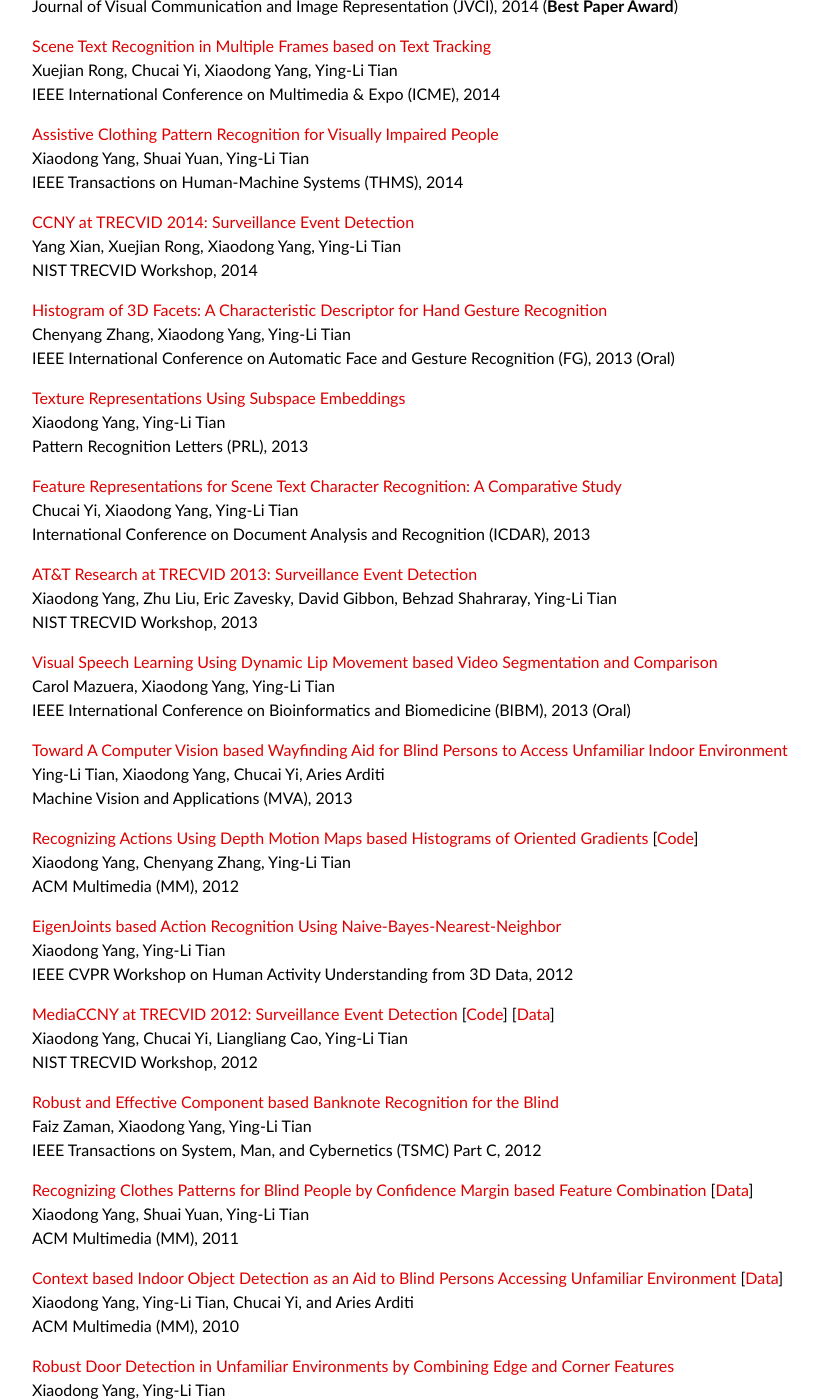
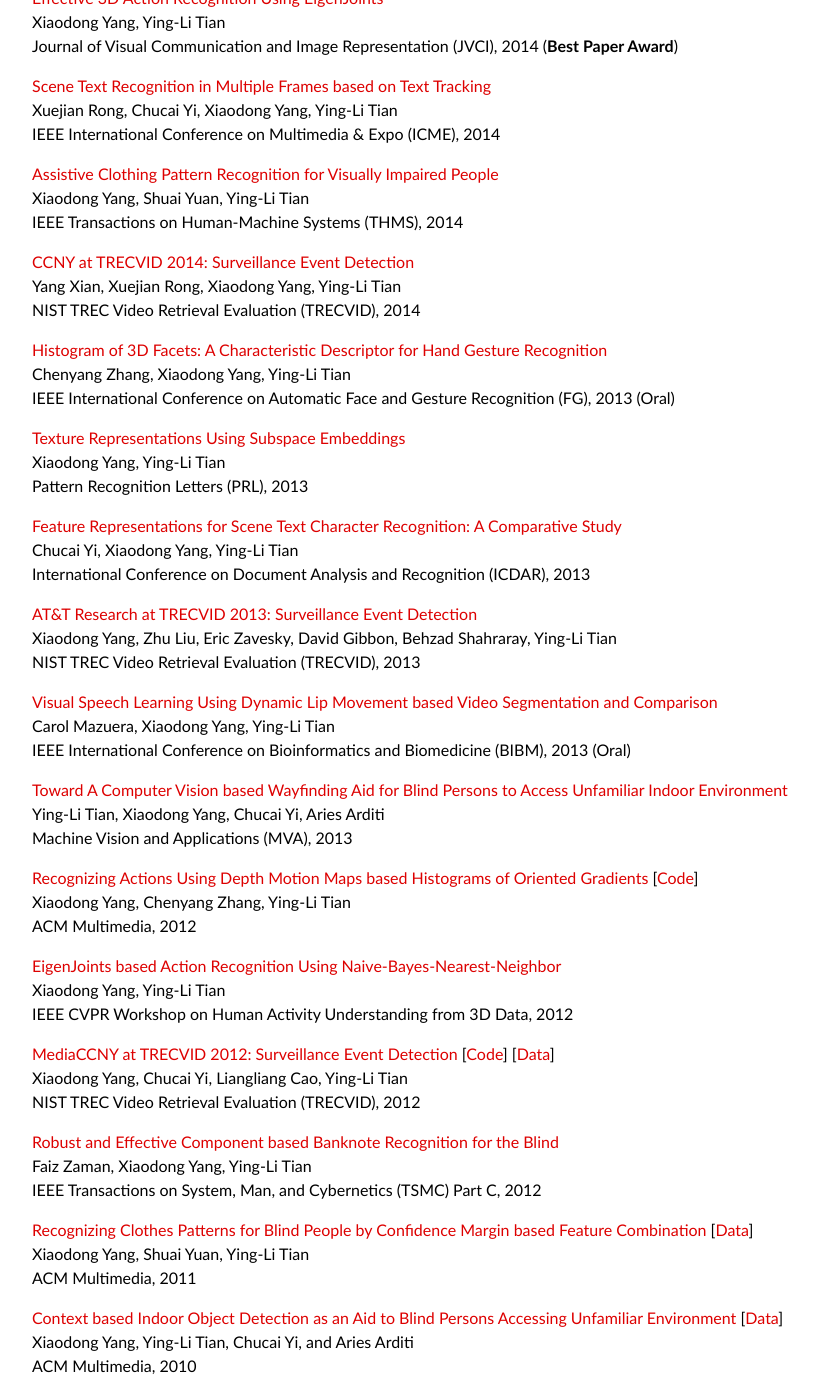
Before and after one commit to xiaodongyang/xiaodongyang.github.io, a Jekyll site: the page built from publications/index.md, in a window 1280 px wide and 1400 px high, scrolled down 1963 px. Shown: the whole window, without its empty margins (208-1027 px from the left). Built offline with Jekyll 4.4.1, drawn with Linux system fonts in a browser that asks for light colours; some web fonts are replaced; some of the changed text lies outside the part shown.

Commit message:
Update index.md

```diff
--- a/publications/index.md
+++ b/publications/index.md
@@ -47,7 +47,7 @@
 
 [Multilayer and Multimodal Fusion of Deep Neural Networks for Video Classification](/publications/papers/mm16.pdf)
 Xiaodong Yang, Pavlo Molchanov, Jan Kautz
-ACM Multimedia (MM), 2016 (Oral)
+ACM Multimedia, 2016 (Oral)
 
 [Online Detection and Classification of Dynamic Hand Gestures with Recurrent 3D Convolutional Neural Networks](/publications/papers/cvpr16.pdf) [[Project](http://research.nvidia.com/publication/online-detection-and-classification-dynamic-hand-gestures-recurrent-3d-convolutional)]
 Pavlo Molchanov, Xiaodong Yang, Shalini Gupta, Kihwan Kim, Stephen Tyree, Jan Kautz
@@ -79,7 +79,7 @@
 
 [CCNY at TRECVID 2015: Video Semantic Concept Localization](/publications/papers/trecvid15.pdf)
 Yuancheng Ye, Xuejian Rong, Xiaodong Yang, Ying-Li Tian
-NIST TRECVID Workshop, 2015
+NIST TREC Video Retrieval Evaluation (TRECVID), 2015
 
 [Super Normal Vector for Activity Recognition Using Depth Sequences](/publications/papers/cvpr14.pdf) [[Code](https://github.com/xiaodongyang/SNV)]
 Xiaodong Yang, Ying-Li Tian
@@ -103,7 +103,7 @@
 
 [CCNY at TRECVID 2014: Surveillance Event Detection](/publications/papers/trecvid14.pdf)
 Yang Xian, Xuejian Rong, Xiaodong Yang, Ying-Li Tian
-NIST TRECVID Workshop, 2014
+NIST TREC Video Retrieval Evaluation (TRECVID), 2014
 
 [Histogram of 3D Facets: A Characteristic Descriptor for Hand Gesture Recognition](/publications/papers/fg13.pdf)
 Chenyang Zhang, Xiaodong Yang, Ying-Li Tian
@@ -119,7 +119,7 @@
 
 [AT&T Research at TRECVID 2013: Surveillance Event Detection](/publications/papers/trecvid13.pdf)
 Xiaodong Yang, Zhu Liu, Eric Zavesky, David Gibbon, Behzad Shahraray, Ying-Li Tian
-NIST TRECVID Workshop, 2013
+NIST TREC Video Retrieval Evaluation (TRECVID), 2013
 
 [Visual Speech Learning Using Dynamic Lip Movement based Video Segmentation and Comparison](/publications/papers/bibm13.pdf)
 Carol Mazuera, Xiaodong Yang, Ying-Li Tian
@@ -131,7 +131,7 @@
 
 [Recognizing Actions Using Depth Motion Maps based Histograms of Oriented Gradients](/publications/papers/mm12.pdf) [[Code](/publications/code-data/dmm.rar)]
 Xiaodong Yang, Chenyang Zhang, Ying-Li Tian
-ACM Multimedia (MM), 2012
+ACM Multimedia, 2012
 
 [EigenJoints based Action Recognition Using Naive-Bayes-Nearest-Neighbor](/publications/papers/cvprw12.pdf)
 Xiaodong Yang, Ying-Li Tian
@@ -139,7 +139,7 @@
 
 [MediaCCNY at TRECVID 2012: Surveillance Event Detection](/publications/papers/trecvid12.pdf) [[Code](https://github.com/xiaodongyang/CascadeSVMs)] [[Data](/publications/code-data/hot-regions.zip)]
 Xiaodong Yang, Chucai Yi, Liangliang Cao, Ying-Li Tian
-NIST TRECVID Workshop, 2012
+NIST TREC Video Retrieval Evaluation (TRECVID), 2012
 
 [Robust and Effective Component based Banknote Recognition for the Blind](/publications/papers/tsmc12.pdf)
 Faiz Zaman, Xiaodong Yang, Ying-Li Tian
@@ -147,11 +147,11 @@
 
 [Recognizing Clothes Patterns for Blind People by Confidence Margin based Feature Combination](/publications/papers/mm11.pdf) [[Data](/publications/code-data/clothing-patterns.rar)]
 Xiaodong Yang, Shuai Yuan, Ying-Li Tian
-ACM Multimedia (MM), 2011
+ACM Multimedia, 2011
 
 [Context based Indoor Object Detection as an Aid to Blind Persons Accessing Unfamiliar Environment](/publications/papers/mm10.pdf) [[Data](/publications/code-data/door-detection.rar)]
 Xiaodong Yang, Ying-Li Tian, Chucai Yi, and Aries Arditi
-ACM Multimedia (MM), 2010
+ACM Multimedia, 2010
 
 [Robust Door Detection in Unfamiliar Environments by Combining Edge and Corner Features](/publications/papers/cvprw10.pdf)
 Xiaodong Yang, Ying-Li Tian
```
Also changed, not shown: other parts of publications/index.md (+1 -1 lines).
